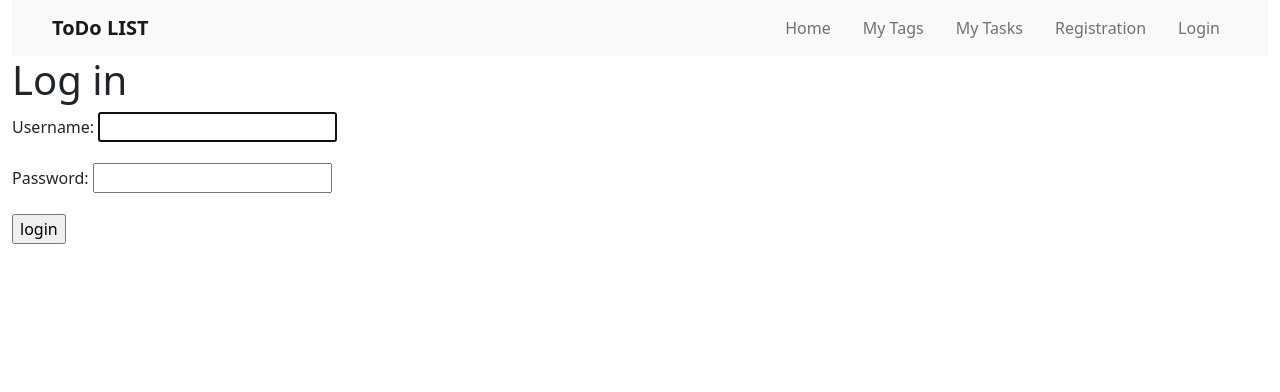
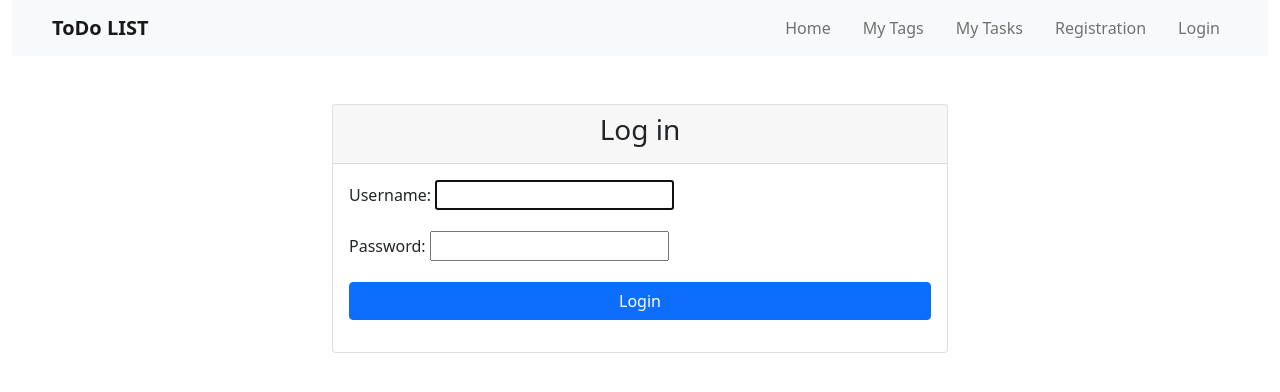
Before and after one commit to Timur5050/toDo-list-project, a Django app: page /accounts/login/ in a window 1280 px wide. Shown: the top 392 px of the page. Run offline with Django 5.2, Linux system fonts and the light colour scheme.

Commit message:
changed registration page

```diff
--- a/templates/registration/login.html
+++ b/templates/registration/login.html
@@ -1,9 +1,23 @@
+<!-- login.html -->
 {% extends "base.html" %}
+
 {% block content %}
-<h1>Log in</h1>
-<form action="" method="post">
-  {% csrf_token %}
-  {{ form.as_p }}
-  <input type="submit" value="login">
-</form>
+<div class="row justify-content-center mt-5">
+  <div class="col-md-6">
+    <div class="card">
+      <div class="card-header">
+        <h3 class="text-center">Log in</h3>
+      </div>
+      <div class="card-body">
+        <form action="" method="post">
+          {% csrf_token %}
+          {{ form.as_p }}
+          <div class="form-group">
+            <input type="submit" value="Login" class="btn btn-primary btn-block">
+          </div>
+        </form>
+      </div>
+    </div>
+  </div>
+</div>
 {% endblock %}
```
